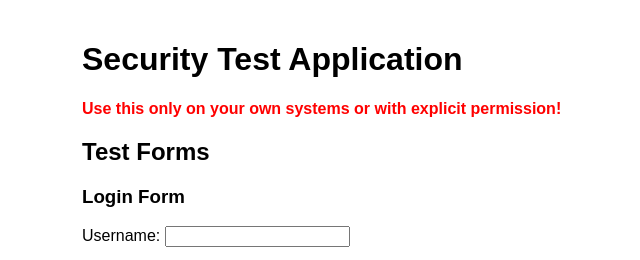
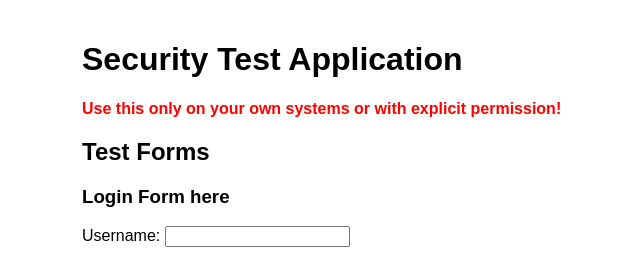
Before and after one commit to charukamahesh01-prog/test, a plain HTML site: page index.html in a window 1280 px wide. Shown: the top 260 px of the page, 158-798 px from the left. Drawn offline with Linux system fonts and the light colour scheme.

Commit message:
Update index.html

```diff
--- a/index.html
+++ b/index.html
@@ -13,7 +13,7 @@
 
     <h2>Test Forms</h2>
     <form action="/login" method="POST">
-        <h3>Login Form</h3>
+        <h3>Login Form here</h3>
         <p>Username: <input type="text" name="username"></p>
         <p>Password: <input type="password" name="password"></p>
         <input type="submit" value="Login">
```
